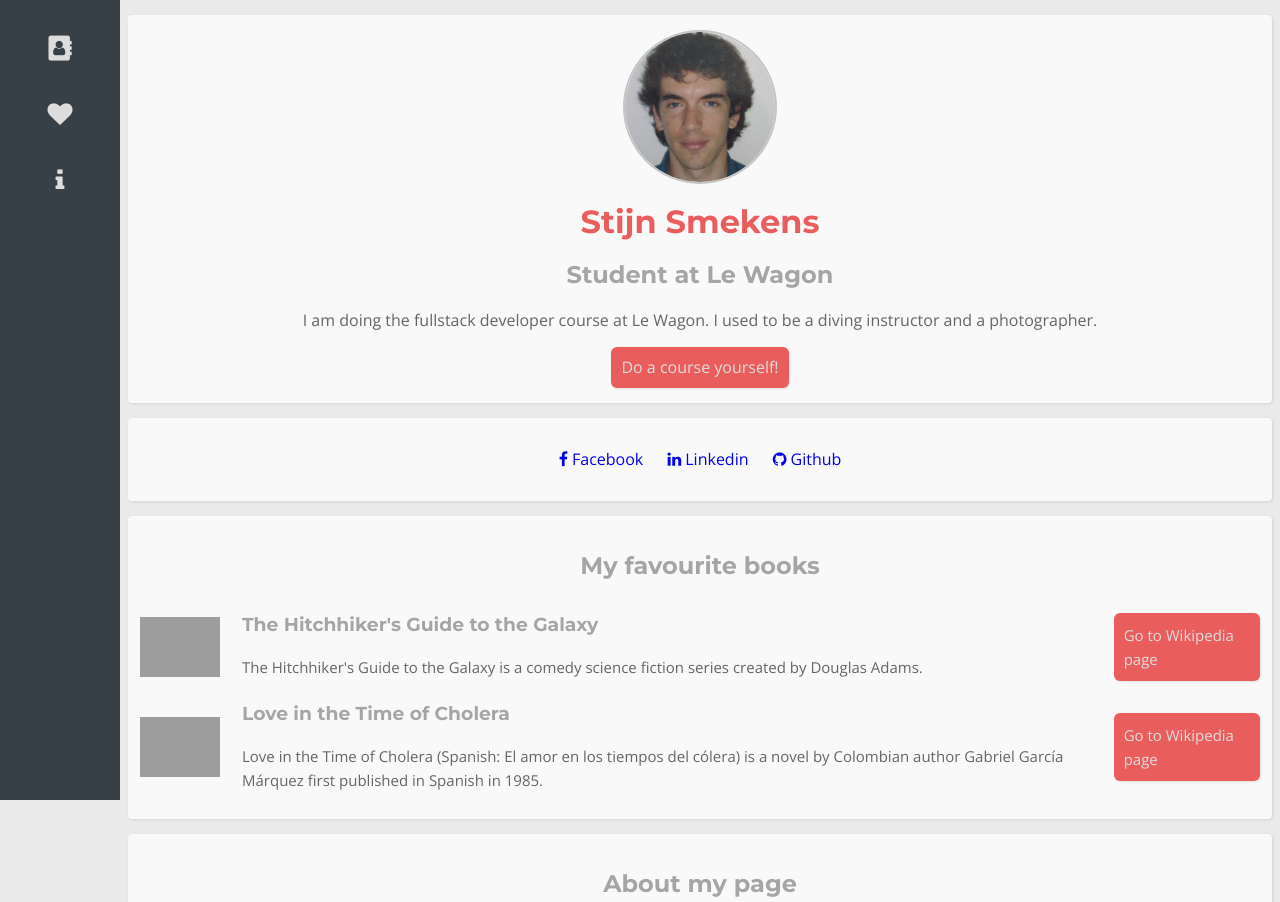
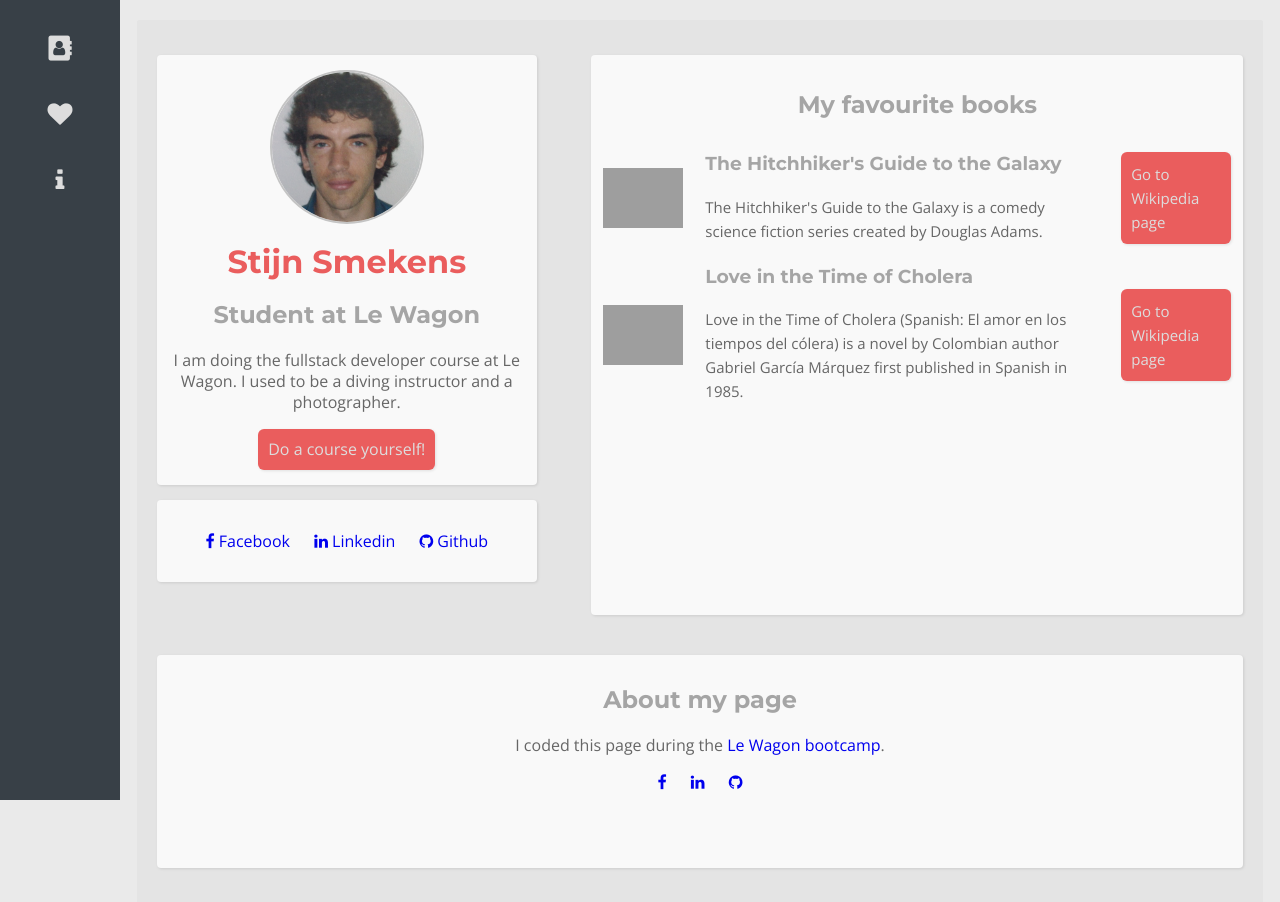
Before and after one commit to Stijns84/profile, a plain HTML site: page index.html in a window 1280 px wide. Shown: the top 902 px of the page. Drawn offline with nearby package versions, Linux system fonts and the light colour scheme; grey boxes are pictures that could not be loaded.

Commit message:
with containers

```diff
--- a/index.html
+++ b/index.html
@@ -22,7 +22,7 @@
         <a href="#favorite-books"><i class="fa fa-heart" aria-hidden="true"></i></a>
       </li>
       <li>
-        <a href="#help"><i class="fa fa-info" aria-hidden="true"></i></a>
+        <a href="#footer"><i class="fa fa-info" aria-hidden="true"></i></a>
       </li>
     </ul>
 
@@ -30,7 +30,8 @@
 
   </div>
   <div id="page-content">
-    <div class="container">
+    <div id="wrapper">
+      <div id="left-container">
         <div class="card text-center" id="summary">
           <img src="images/profilepic.png" alt="Stijn Smekens" class="img-circle img-border" id="profile-pic">
 
@@ -41,6 +42,7 @@
           <p>I am doing the fullstack developer course at Le Wagon. I used to be a diving instructor and a photographer.</p>
           <a href="http://www.lewagon.com" target="_blank" class="btn-red">Do a course yourself!</a>
         </div>
+
         <div class="card text-center">
           <ul class="list-inline">
             <li>
@@ -63,7 +65,9 @@
             </li>
           </ul>
         </div>
+      </div>
 
+      <div id="right-container">
         <div class="card text-center" id="favorite-books">
           <h2>My favourite books</h2>
 
@@ -95,8 +99,10 @@
             </tr>
           </table>
         </div>
+      </div>
 
-      <div class="card text-center" id="help">
+      <div style="clear: both"></div>
+      <div class="card text-center" id="footer">
         <h2>About my page</h2>
         <p>I coded this page during the <a href="https://www.lewagon.com" target="_blank">Le Wagon bootcamp</a>.</p>
         <ul class="list-inline">
@@ -117,9 +123,7 @@
           </li>
         </ul>
       </div>
-
     </div>
   </div>
-
 </body>
 </html>
--- a/style.css
+++ b/style.css
@@ -1,4 +1,7 @@
 /* Here goes your CSS */
+html {
+  display: block;
+}
 
 body {
   background-color: #EAEAEA;
@@ -47,13 +50,33 @@ img {
   width: 200px;
 }
 
-.container-fluid {
-    width: 90%;
-    margin: 30px auto;
+#wrapper {
+    padding: 20px;
+    width: 95%;
+    margin: 20px auto;
+    border-radius: 2px;
+    background: rgba(175, 175, 175, 0.1);
 }
 
 div {
     display: block;
+}
+
+#left-container {
+    width: 35%;
+    float: left;
+    min-height: 600px;
+}
+
+#right-container {
+    width: 60%;
+    float: right;
+    min-height: 600px;
+}
+
+#footer {
+    position: relative;
+    padding: 10px 400px 60px 20px;
 }
 
 .card {
@@ -155,3 +178,16 @@ div {
 .fa {
   display: inline-block;
 }
+
+#right-container .card {
+    min-height: 530px;
+}
+
+#left-container .card:first-child {
+    min-height: 350px;
+}
+
+#footer {
+    /*position: relative;*/
+    padding: 10px 200px 60px 200px;
+}
```
Lines whose indentation alone changed are shown as unchanged.
